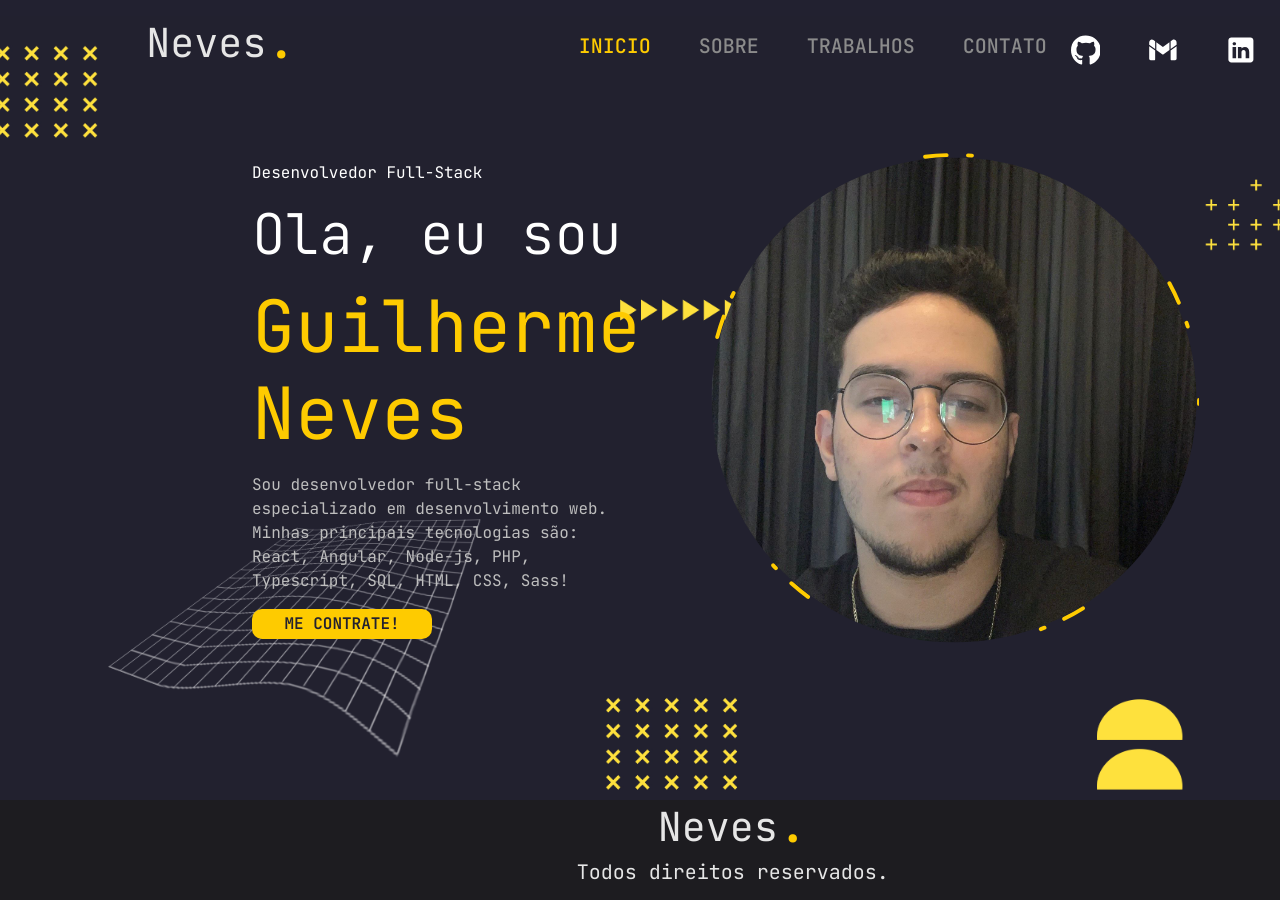
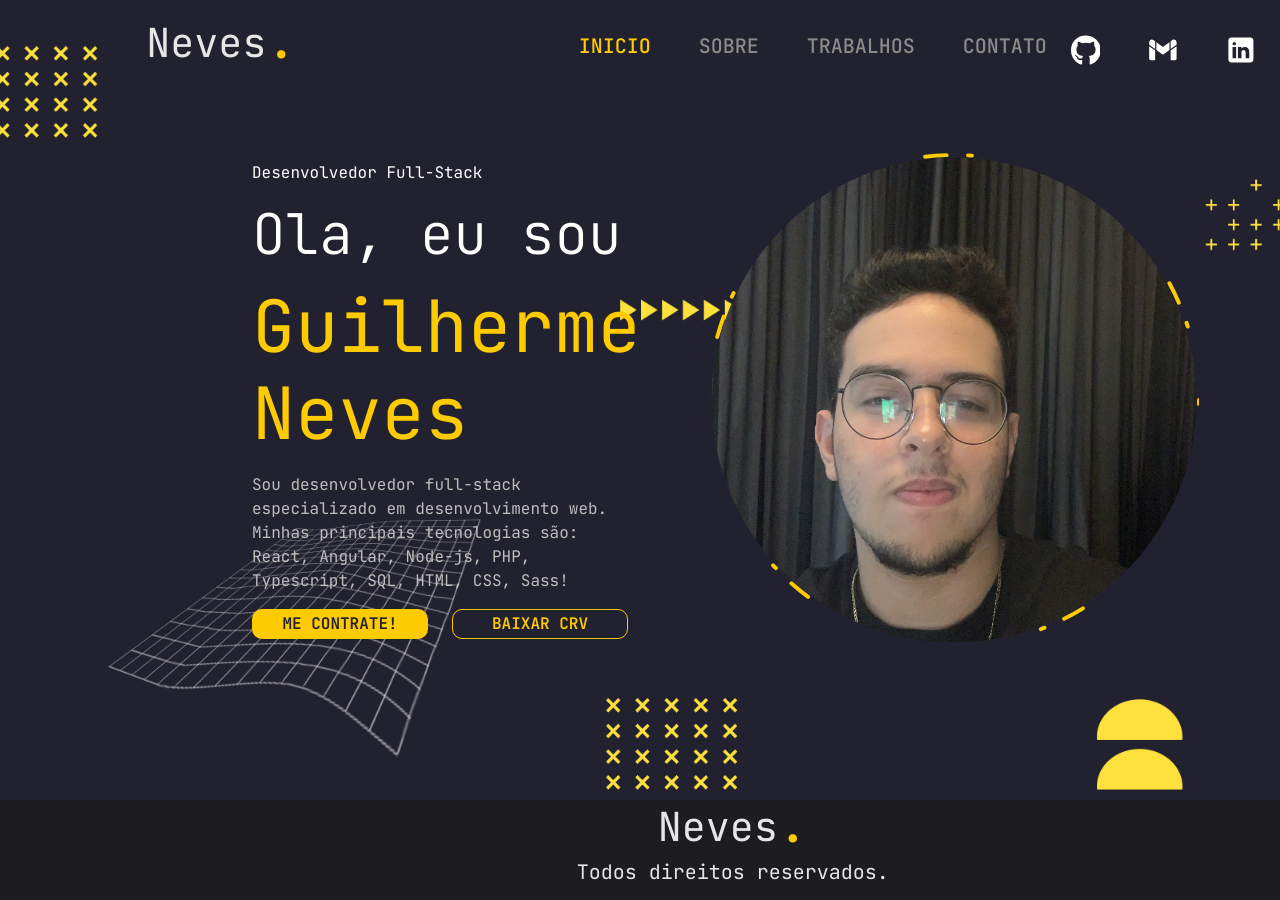
Before and after one commit to GNevez/Portifolio, a React (Vite) app: page / in a window 1280 px wide. Built offline with nearby package versions, Linux system fonts and the light colour scheme.

Commit message:
Finalizado

```diff
--- a/index.html
+++ b/index.html
@@ -4,7 +4,7 @@
     <meta charset="UTF-8" />
     <link rel="icon" type="image/svg+xml" href="/src/assets/Logo.svg" />
     <meta name="viewport" content="width=device-width, initial-scale=1.0" />
-    <title>Meu Portfólio - Guilherme Neves</title>
+    <title>Guilherme Neves - Portfólio</title>
   </head>
   <body>
     <div id="root"></div>
--- a/src/components/Sobre/SobreIn/SobreIn.jsx
+++ b/src/components/Sobre/SobreIn/SobreIn.jsx
@@ -11,8 +11,7 @@ const SobreIn = () => {
           altamente criativa e produtiva. Com um empenho excepcional, estou
           sempre em busca de novas ideias e soluções inovadoras. Atualmente,
           estou disponível para trabalho como desenvolvedor, pronto para
-          contribuir com minha dedicação e habilidades. Se você procura alguém
-          comprometido e talentoso, sou a pessoa certa para sua equipe!
+          contribuir com minha dedicação e habilidades.
         </p>
       </div>
       <div className={"gap-4 " + style.containerText}>
--- a/src/routes/Inicio/Home.jsx
+++ b/src/routes/Inicio/Home.jsx
@@ -67,17 +67,37 @@ const Home = () => {
             Minhas principais tecnologias são: React, Angular, Node-js, PHP,
             Typescript, SQL, HTML, CSS, Sass!
           </motion.p>
-          <div className={isMobile ? "d-flex justify-content-center" : ""}>
+          <div
+            className={
+              isMobile
+                ? "d-flex justify-content-center flex-column align-items-center gap-4"
+                : " d-flex gap-4"
+            }
+          >
             <motion.div
               className={style.btnContrate}
               initial={{ scale: 0 }}
               animate={{ scale: 1 }}
+              whileTap={{
+                scale: 0.9,
+                transition: { duration: 0, ease: "linear" },
+              }}
               transition={{ delay: 0.8, ease: "backIn" }}
             >
               <Link to="/Contato" className={style.btnCor}>
                 Me Contrate!
               </Link>
             </motion.div>
+            <motion.a
+              initial={{ scale: 0 }}
+              animate={{ scale: 1 }}
+              transition={{ delay: 1, ease: "backIn" }}
+              className={style.btnCrv}
+              href="../../assets/Curriculo-Guilherme.pdf"
+              download={"Curriculo-Guilherme.pdf"}
+            >
+              Baixar CRV
+            </motion.a>
           </div>
         </div>
         <div
--- a/src/routes/Inicio/Home.module.scss
+++ b/src/routes/Inicio/Home.module.scss
@@ -56,6 +56,20 @@ $branco: #e6e6e6 ;
     color: #222130;
 }
 
+.btnCrv{
+    display: flex;
+    justify-content: center;
+    width: 180px;
+    border-radius: 10px;
+    background-color: transparent;
+    color: $primary;
+    font-weight: 600;
+    text-transform: uppercase;
+    border: 1px solid #fecb00;
+    height: 30px;
+    align-items: center;
+    transition: 0.1s ease-in;
+}
 
 @media (max-width: 991px) {
     .container{
```
Also changed, not shown: 1 other file (tests, documents, lock files or other folders).
